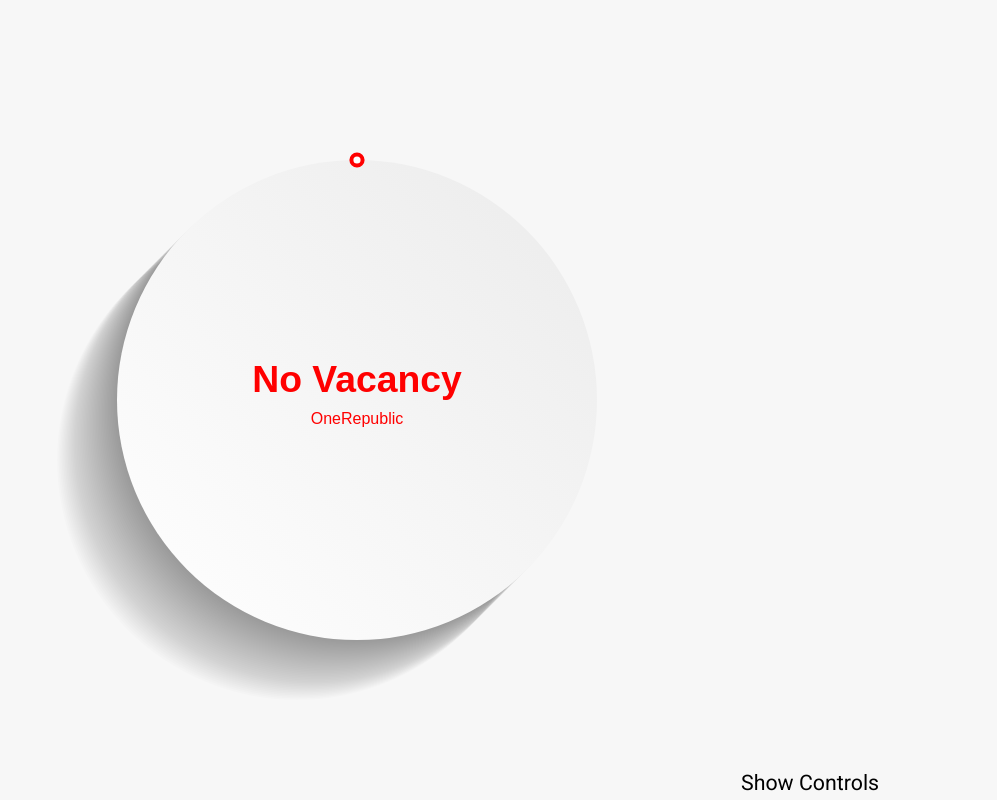
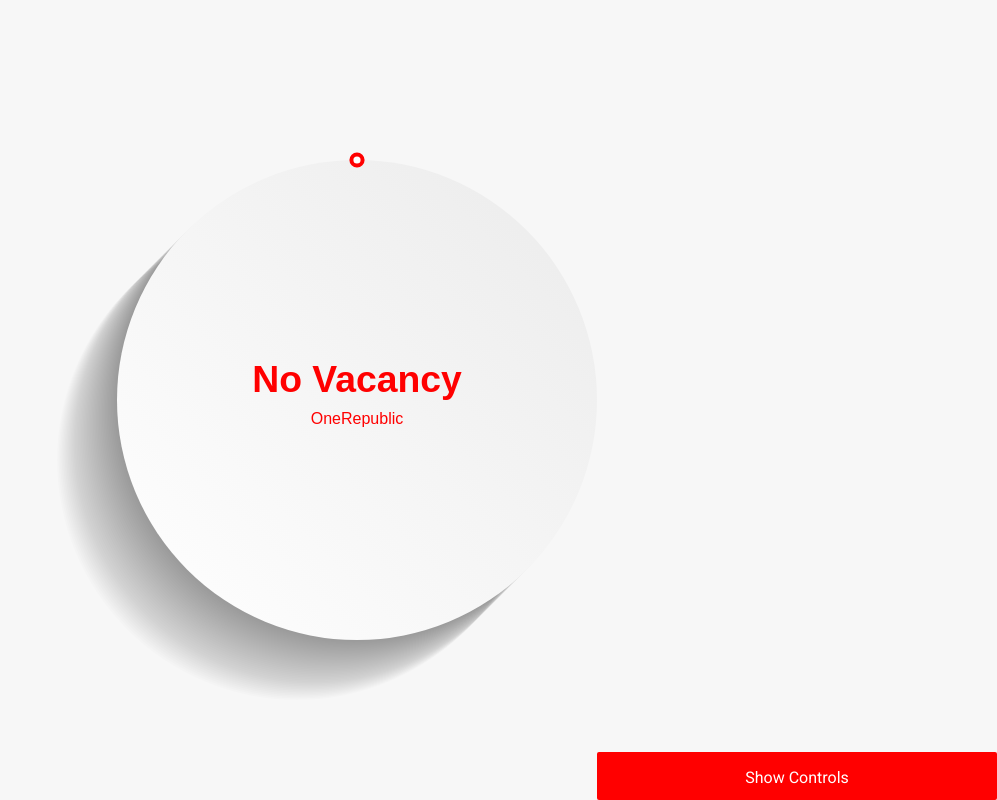
Before and after one commit to lampitosgames/AudioVisualizer, a plain HTML site: page index.html in a window 1280 px wide. Shown: the whole page, without its empty margins (283-1280 px from the left). Drawn offline with Linux system fonts and the light colour scheme; no server answers.

Commit message:
Re-styled the show controls button

```diff
--- a/audioVisualizer.css
+++ b/audioVisualizer.css
@@ -28,11 +28,31 @@ body {
     position: fixed;
     right: 0;
     bottom: 0;
-    width: 20vw;
-    height: 30px;
-    font-size: 16pt;
     z-index: 100;
-    font-family: Roboto;
+    height: 36px;
+    width: 25rem;
+    min-width: 88px;
+    padding-top: 6px;
+    padding-bottom: 6px;
+    text-align: center;
+    white-space: nowrap;
+    vertical-align: middle;
+    cursor: pointer;
+    border-radius: 2px;
+    background-color: red;
+    color:#fff;
+    cursor: pointer;
+    font-family: Roboto, Arial;
+    font-size: 16px;
+}
+#toggleControlsText {
+    position: absolute;
+    top: 16px;
+    left: 0px;
+    width: 100%;
+}
+#toggleControls:hover {
+    background-color: rgb(200, 0, 0);
 }
 
 #controlsHover {
--- a/index.html
+++ b/index.html
@@ -25,9 +25,9 @@
 
 <body>
     <canvas id="canvas"></canvas>
-    <div id="toggleControls">
-        Show Controls
-    </div>
+    <span id="toggleControls">
+        <span id="toggleControlsText">Show Controls</span>
+    </span>
     <div id="controlsHover">
         <div id="controlsWrapper">
             <div class="subheader">Visualization</div>
```
